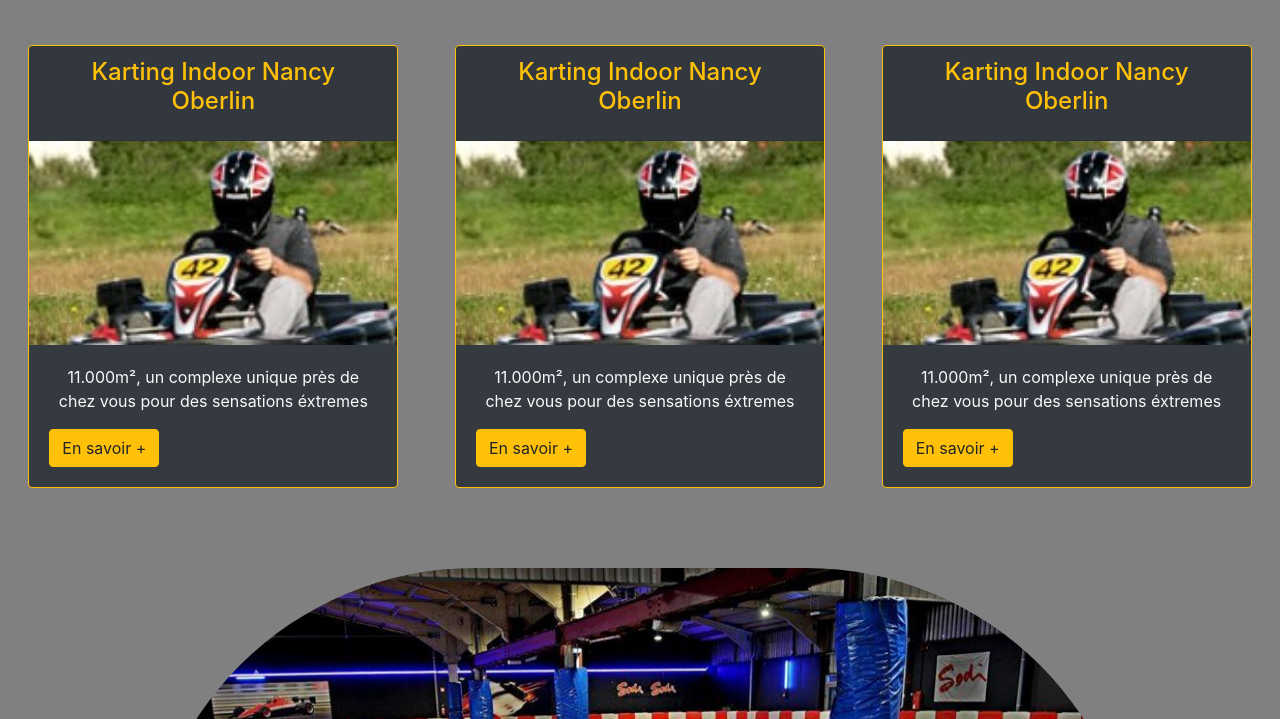
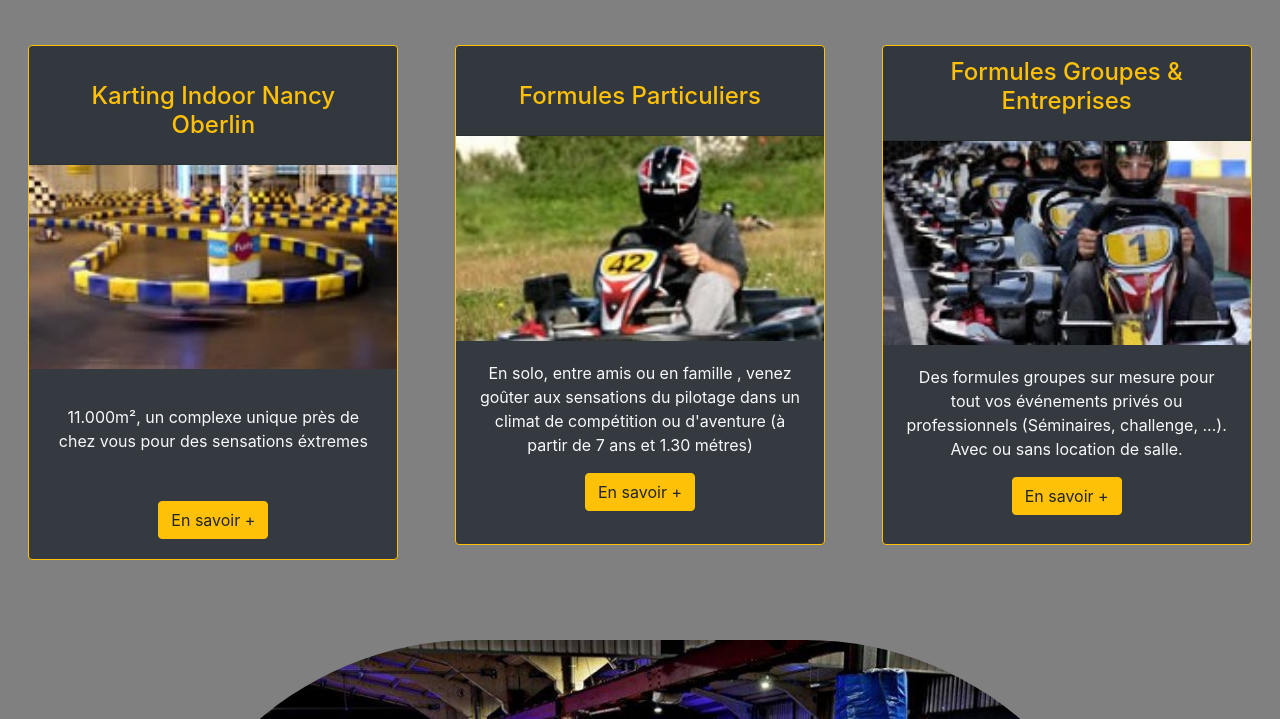
Before and after one commit to Alex-AM54/alex-AM54.github.io, a plain HTML site: page index.html in a window 1280 px wide. Shown: the part 741-1460 px from the top of the page. Drawn offline with nearby package versions, Linux system fonts and the light colour scheme.

Commit message:
Add files via upload

```diff
--- a/index.html
+++ b/index.html
@@ -110,48 +110,55 @@
         <div class="row justify-content-around my-5">
             <!-- CARD 1 -->
             <div class="col-md" style="max-width: 25%;min-width: 400px;">
-                <div class="card border-warning mb-3 bg-dark text-light">
+                <div class="card border-warning mb-3 bg-dark text-light" style="min-height: 500px;">
                     <div class="card-header">
-                        <h4 class="card-title text-warning" style="text-align: center;">Karting Indoor Nancy Oberlin</h4>
+                        <h4 class="card-title text-warning mt-4" style="text-align: center;">Karting Indoor Nancy Oberlin</h4>
                     </div>
-                    <img src="./img/bloc1.jpg" alt="Kart'In">
+                    <img src="./img/bloc4.jpg" alt="Kart'In">
                     <div class="card-body">
-                        <p class="card-text" style="text-align: center;">
+                        <p class="card-text mt-3" style="text-align: center;">
                             11.000m², un complexe unique près de chez vous pour des sensations éxtremes
                         </p>
-                        <button type="button" class="btn btn-warning">En savoir +</button>
+                        <div class="d-flex justify-content-center mt-5">
+                            <button type="button" class="btn btn-warning">En savoir +</button>
+                        </div>
                     </div>
                 </div>
             </div>
 
             <!-- CARD 2 -->
-            <div class="col-md" style="max-width: 25%;min-width: 400px;">
-                <div class="card border-warning mb-3 bg-dark text-light">
+            <div class="col-md " style="max-width: 25%;min-width: 400px;">
+                <div class="card border-warning mb-3 bg-dark text-light" style="min-height: 500px;">
                     <div class="card-header">
-                        <h4 class="card-title text-warning" style="text-align: center;">Karting Indoor Nancy Oberlin</h4>
+                        <h4 class="card-title text-warning mt-4" style="text-align: center;">Formules Particuliers</h4>
                     </div>
                     <img src="./img/bloc1.jpg" alt="Kart'In">
                     <div class="card-body">
                         <p class="card-text" style="text-align: center;">
-                            11.000m², un complexe unique près de chez vous pour des sensations éxtremes
+                            En solo, entre amis ou en famille , venez goûter aux sensations du pilotage dans un climat de compétition ou d'aventure (à partir de 7 ans et 1.30 métres)
                         </p>
-                        <button type="button" class="btn btn-warning">En savoir +</button>
+                        <div class="d-flex justify-content-center">
+                            <button type="button" class="btn btn-warning">En savoir +</button>
+                        </div>
                     </div>
                 </div>
             </div>
 
             <!-- CARD 3 -->
             <div class="col-md " style="max-width: 25%;min-width: 400px;">
-                <div class="card border-warning mb-3 bg-dark text-light">
+                <div class="card border-warning mb-3 bg-dark text-light" style="min-height: 500px;">
                     <div class="card-header">
-                        <h4 class="card-title text-warning" style="text-align: center;">Karting Indoor Nancy Oberlin</h4>
+                        <h4 class="card-title text-warning" style="text-align: center;">Formules Groupes & Entreprises</h4>
                     </div>
-                    <img src="./img/bloc1.jpg" alt="Kart'In">
+                    <img src="./img/bloc3.jpg" alt="Kart'In">
                     <div class="card-body">
                         <p class="card-text" style="text-align: center;">
-                            11.000m², un complexe unique près de chez vous pour des sensations éxtremes
+                            Des formules groupes sur mesure pour tout vos événements privés ou professionnels (Séminaires, challenge, ...).
+                            <br> Avec ou sans location de salle.
                         </p>
-                        <button type="button" class="btn btn-warning">En savoir +</button>
+                        <div class="d-flex justify-content-center">
+                            <button type="button" class="btn btn-warning">En savoir +</button>
+                        </div>
                     </div>
                 </div>
             </div>
@@ -202,15 +209,15 @@
             <!-- Social media -->
             <section class="mb-4">
                 <!-- Facebook -->
-                <a class="btn btn-outline-light btn-floating m-1" href="https://www.Facebook.com" role="button"><i class="fab fa-facebook-f"></i
+                <a class="btn btn-outline-warning btn-floating m-1" href="https://www.Facebook.com" role="button"><i class="fab fa-facebook-f"></i
         ></a>
 
                 <!-- Twitter -->
-                <a class="btn btn-outline-light btn-floating m-1" href="https://www.Twitter.com" role="button"><i class="fab fa-twitter"></i
+                <a class="btn btn-outline-warning btn-floating m-1" href="https://www.Twitter.com" role="button"><i class="fab fa-twitter"></i
         ></a>
 
                 <!-- Instagram -->
-                <a class="btn btn-outline-light btn-floating m-1" href="https://www.Instagram.com" role="button"><i class="fab fa-instagram"></i
+                <a class="btn btn-outline-warning btn-floating m-1" href="https://www.Instagram.com" role="button"><i class="fab fa-instagram"></i
         ></a>
             </section>
 
@@ -231,7 +238,7 @@
                         </div>
 
                         <div class="col-auto">
-                            <button type="submit" class="btn btn-outline-light mb-4">S'inscrire</button>
+                            <button type="submit" class="btn btn-outline-dark text-dark mb-4 bg-warning">S'inscrire</button>
                         </div>
                     </div>
                 </form>
@@ -248,9 +255,9 @@
         </div>
 
         <!-- Copyright -->
-        <div class="text-center p-3" style="background-color: rgba(0, 0, 0, 0.2);">
+        <div class="text-center p-3 text-warning" style="background-color: rgba(0, 0, 0, 0.2);">
             © 2020 Copyright:
-            <a class="text-white" href="https://github.com/Alex-AM54">AM54</a>
+            <a class="text-warning" href="https://github.com/Alex-AM54">AM54</a>
         </div>
     </footer>
 
```
